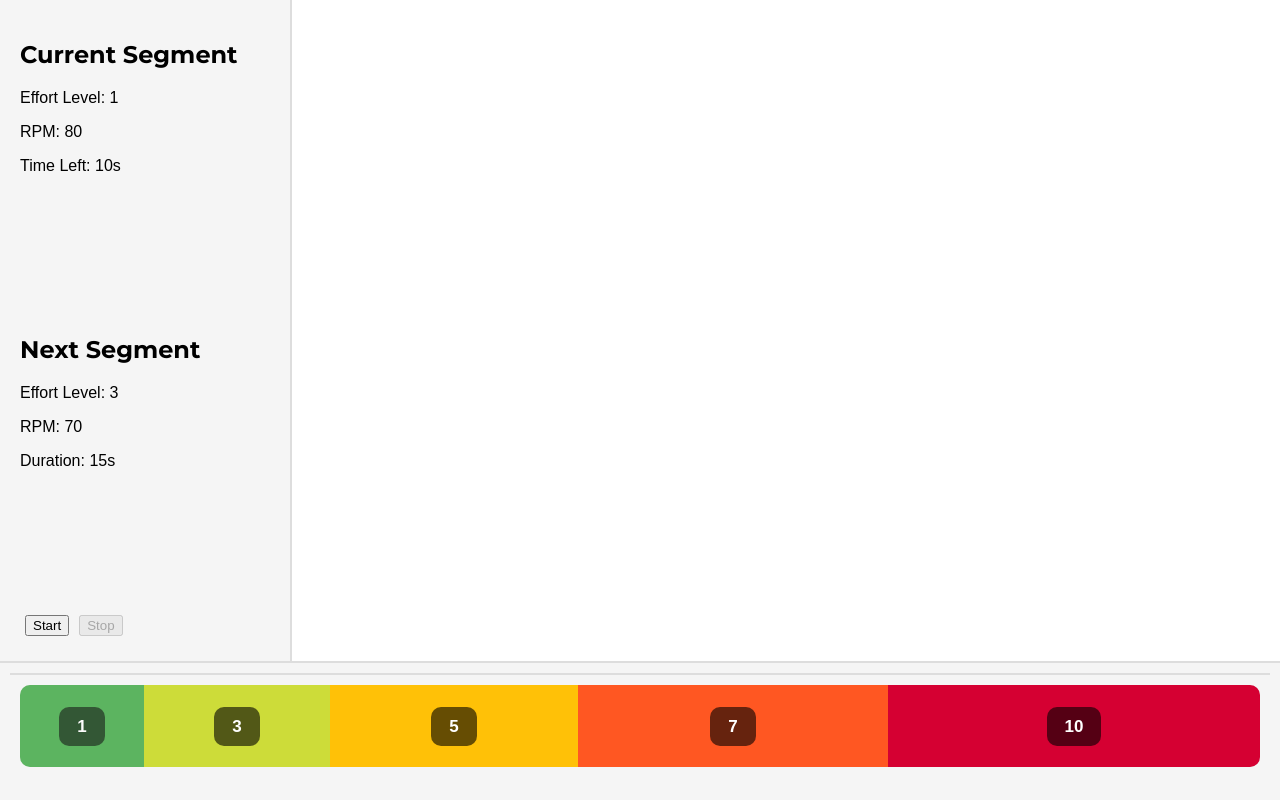
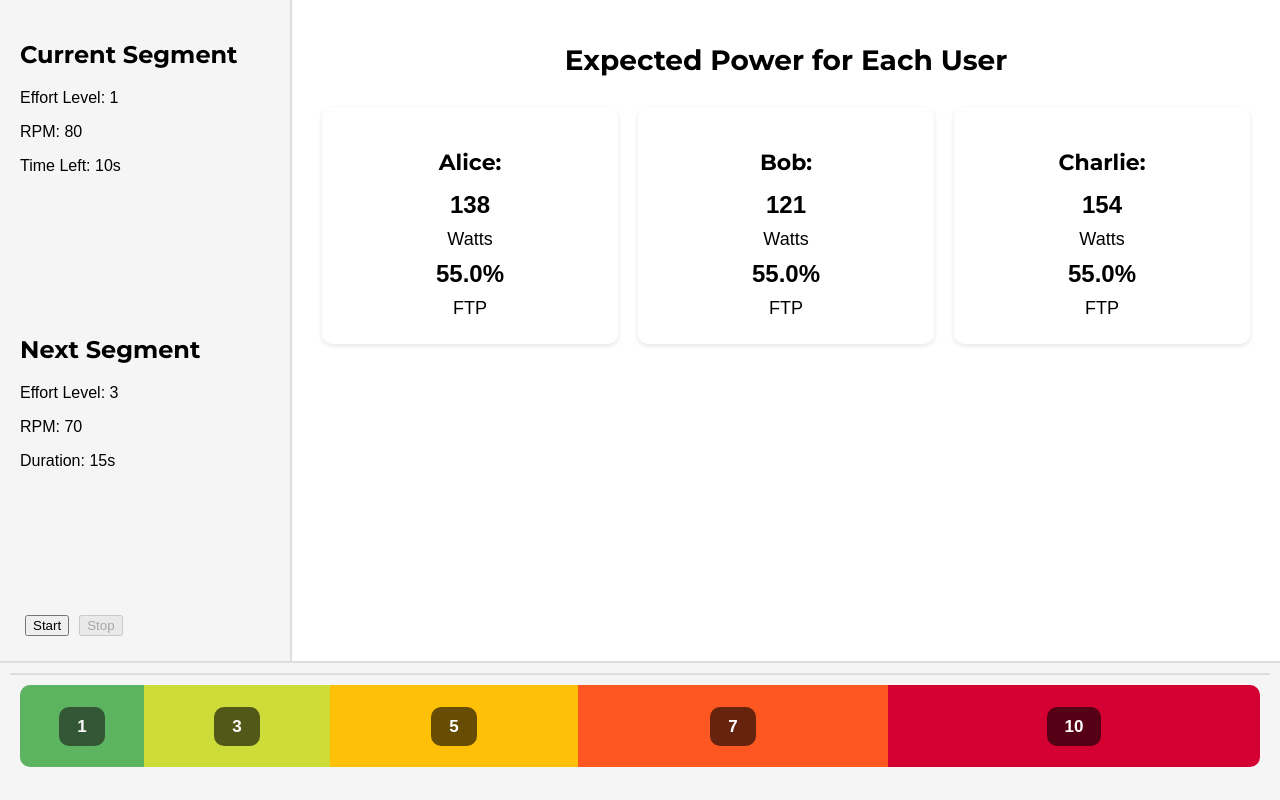
Before and after one commit to Edios/Spinning-Tutor, a React (Create React App) app: page / in a window 1280 px wide. Built offline with nearby package versions, Linux system fonts and the light colour scheme.

Commit message:
Add Expected power feature + basic styling

```diff
--- a/src/App.css
+++ b/src/App.css
@@ -27,17 +27,9 @@ body, html {
 
 .sidebar-container {
   display: flex;
+  flex-direction: row; /* Lay sidebar and expected power side by side */
   height: 85%;
-}
-
-.sidebar {
-  width: 250px; /* Fixed width for sidebar */
-  background-color: #f5f5f5;
-  padding: 20px;
-  border-right: 2px solid #ddd;
-  display: flex;
-  flex-direction: column;
-  justify-content: space-between;
+  width: 100%;
 }
 
 .segment-info {
@@ -55,3 +47,66 @@ body, html {
   padding: 10px;
   position: relative;
 }
+.sidebar {
+  width: 250px; /* Fixed width for sidebar */
+  background-color: #f5f5f5;
+  padding: 20px;
+  border-right: 2px solid #ddd;
+  display: flex;
+  flex-direction: column;
+  justify-content: space-between;
+}
+
+.expected-power {
+  display: flex;
+  flex-direction: column;
+  align-items: center; /* Center content horizontally */
+  flex: 1; /* Fill remaining space */
+  padding: 20px;
+}
+
+.expected-power h2 {
+  text-align: center;
+  font-size: 28px;
+  margin-bottom: 20px; /* Keep space below the title */
+}
+
+.user-power-container {
+  display: flex;
+  flex-direction: row;
+  justify-content: space-around; /* Distribute users horizontally */
+  width: 100%; /* Occupy full width of the container */
+}
+
+.user-power {
+  display: flex;
+  flex-direction: column; /* Arrange user info in column */
+  align-items: center;
+  background-color: #fff;
+  padding: 20px;
+  margin: 10px; /* Space around each user-power block */
+  border-radius: 10px;
+  box-shadow: 0 2px 5px rgba(0, 0, 0, 0.1);
+  width: 30%; /* Let each user-power take up roughly a third of the row */
+}
+
+.user-power h3 {
+  font-size: 22px;
+  margin-bottom: 10px; /* Space between name and value */
+}
+
+.user-power p {
+  font-size: 22px;
+  margin: 5px 0; /* Space between values */
+}
+
+.user-power .value {
+  font-size: 24px;
+  font-weight: bold;
+  margin-bottom: 5px;
+}
+
+.user-power .label {
+  font-size: 18px;
+  font-weight: normal;
+}
--- a/src/App.js
+++ b/src/App.js
@@ -1,7 +1,15 @@
 import React, { useState, useEffect } from 'react';
 import EffortLevelBar from './EffortLevelBar';
 import './App.css';
+
 const SpinningSession = () => {
+  // Hardcoded FTP values for multiple users
+  const users = [
+    { name: 'Alice', ftp: 250 },
+    { name: 'Bob', ftp: 220 },
+    { name: 'Charlie', ftp: 280 }
+  ];
+
   const segments = [
       { effort: 1, rpm: 80, duration: 10 },
       { effort: 3, rpm: 70, duration: 15 },
@@ -13,6 +21,29 @@ const SpinningSession = () => {
   const [currentSegment, setCurrentSegment] = useState(0);
   const [timeLeft, setTimeLeft] = useState(segments[0].duration); // Set initial time to first segment's duration
   const [isRunning, setIsRunning] = useState(false); // Session running state
+
+  // Helper function to calculate FTP percentage and expected power
+  const calculateExpectedPower = (ftp, effort) => {
+    let ftpPercentage;
+    if (effort <= 2) {
+      ftpPercentage = 0.55; // Active Recovery
+    } else if (effort === 3) {
+      ftpPercentage = 0.55 + (0.75 - 0.55); // Endurance
+    } else if (effort === 5) {
+      ftpPercentage = 0.76 + (0.87 - 0.76); // Tempo
+    } else if (effort === 7) {
+      ftpPercentage = 0.88 + (0.94 - 0.88); // Sweet Spot
+    } else if (effort === 8) {
+      ftpPercentage = 0.95 + (1.05 - 0.95); // Threshold
+    } else if (effort === 9) {
+      ftpPercentage = 1.06 + (1.2 - 1.06); // VO2 Max
+    } else {
+      ftpPercentage = 1.2; // Anaerobic Capacity
+    }
+
+    const expectedWatts = Math.round(ftpPercentage * ftp);
+    return { ftpPercentage: (ftpPercentage * 100).toFixed(1), expectedWatts };
+  };
 
   // Effect for countdown logic
   useEffect(() => {
@@ -39,7 +70,6 @@ const SpinningSession = () => {
     }
 
     return () => clearInterval(interval); // Cleanup interval on component unmount
-
   }, [isRunning, timeLeft, currentSegment]);
 
   const handleStart = () => {
@@ -54,7 +84,7 @@ const SpinningSession = () => {
   return (
     <div className="app-container">
       <div className="sidebar-container">
-        <div className='sidebar'>
+        <div className="sidebar">
           {/* Current Segment Info */}
           <div className="segment-info">
             <h2>Current Segment</h2>
@@ -83,7 +113,26 @@ const SpinningSession = () => {
             <button onClick={handleStop} disabled={!isRunning}>Stop</button>
           </div>
         </div>
+        {/* Display Expected Power for Each User */}
+        <div className="expected-power">
+          <h2>Expected Power for Each User</h2>
+          <div className="user-power-container">
+            {users.map((user, index) => {
+              const { ftpPercentage, expectedWatts } = calculateExpectedPower(user.ftp, segments[currentSegment].effort);
+              return (
+                <div key={index} className="user-power">
+                  <h3>{user.name}:</h3>
+                  <p className="value">{expectedWatts}</p>
+                  <p className="label">Watts</p>
+                  <p className="value">{ftpPercentage}%</p>
+                  <p className="label">FTP</p>
+                </div>
+              );
+            })}
+          </div>
+        </div>
       </div>
+
       {/* Timeline with segments */}
       <div className="effort-level-bar-wrapper">
         <EffortLevelBar segments={segments} currentSegment={currentSegment} />
```
